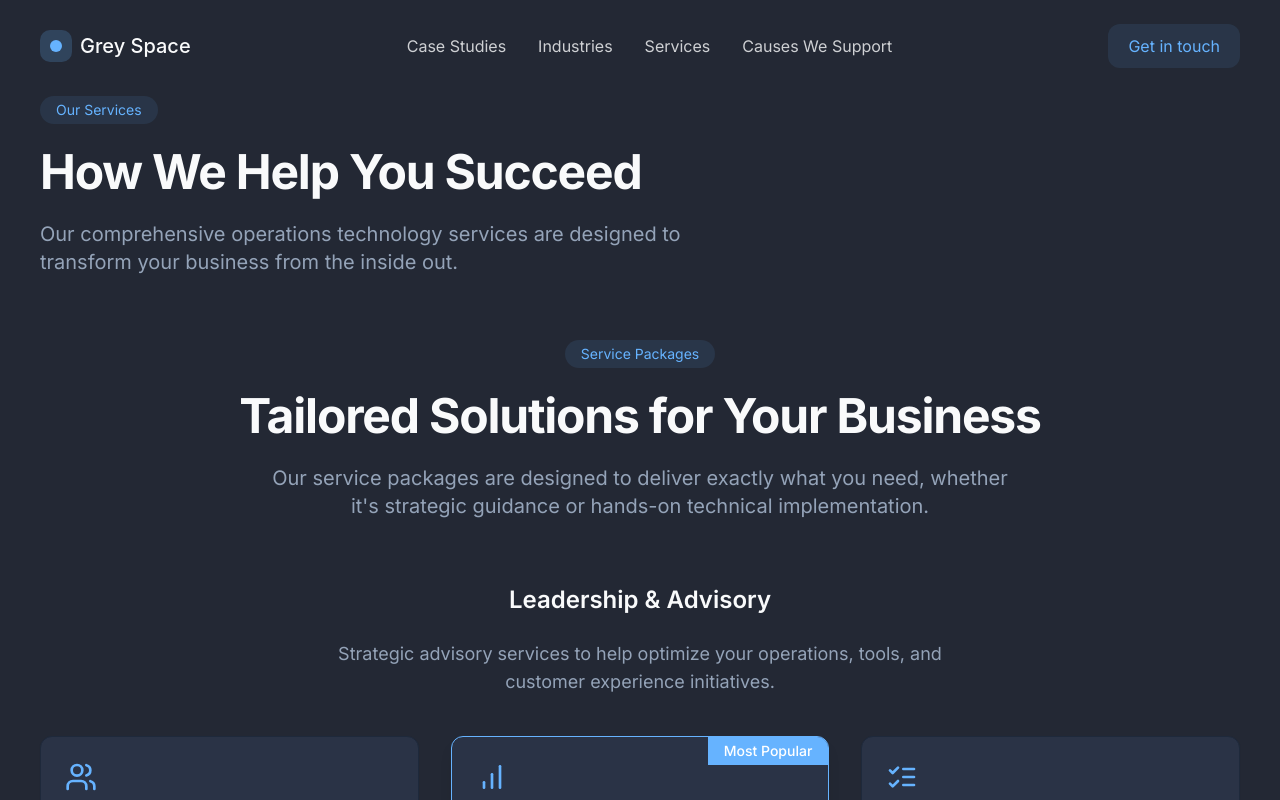
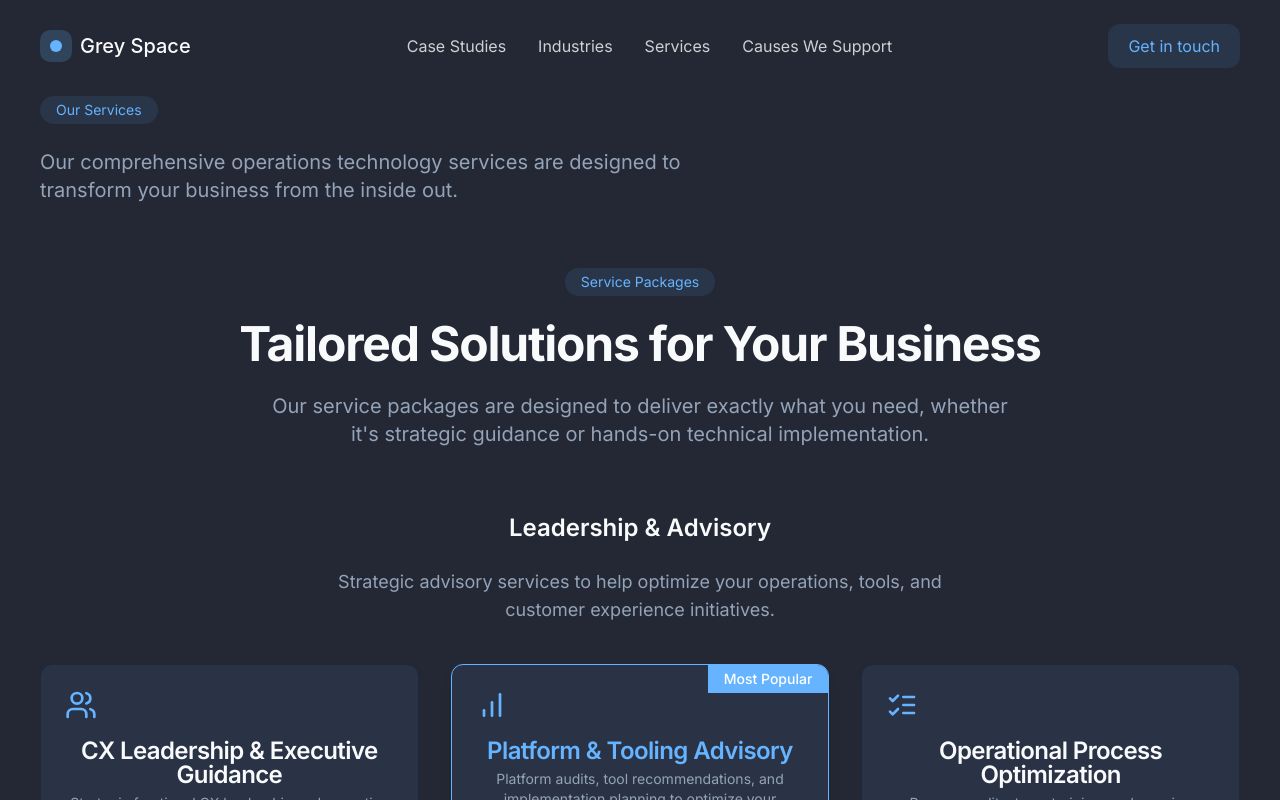
Before and after one commit to Grey-Space-Consulting/grey-space-web-carousel, a React (Vite) app: page /services in a window 1280 px wide. Shown: the top 800 px of the page. Built offline with nearby package versions, Linux system fonts and the light colour scheme.

Commit message:
Remove "How We Help You Succeed" header
Removes the header from the services page.

```diff
--- a/src/pages/Services.tsx
+++ b/src/pages/Services.tsx
@@ -23,9 +23,6 @@ const Services = () => {
             <div className="inline-block px-4 py-1 rounded-full bg-primary/10 text-primary text-sm mb-6">
               Our Services
             </div>
-            <h1 className="heading-lg mb-6 max-w-4xl">
-              How We Help You Succeed
-            </h1>
             <p className="text-xl text-muted-foreground max-w-2xl">
               Our comprehensive operations technology services are designed to transform your business from the inside out.
             </p>
```
